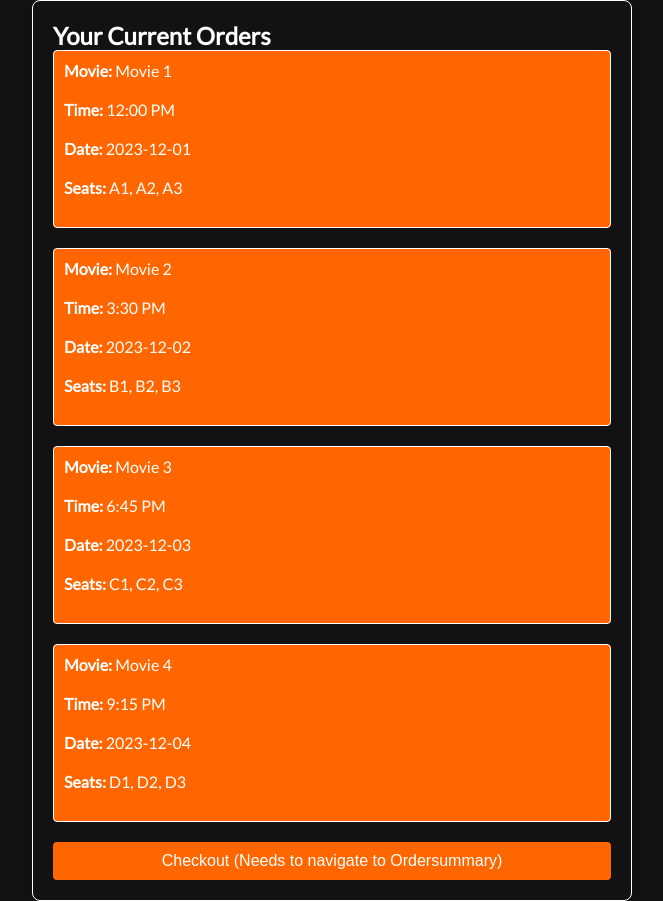
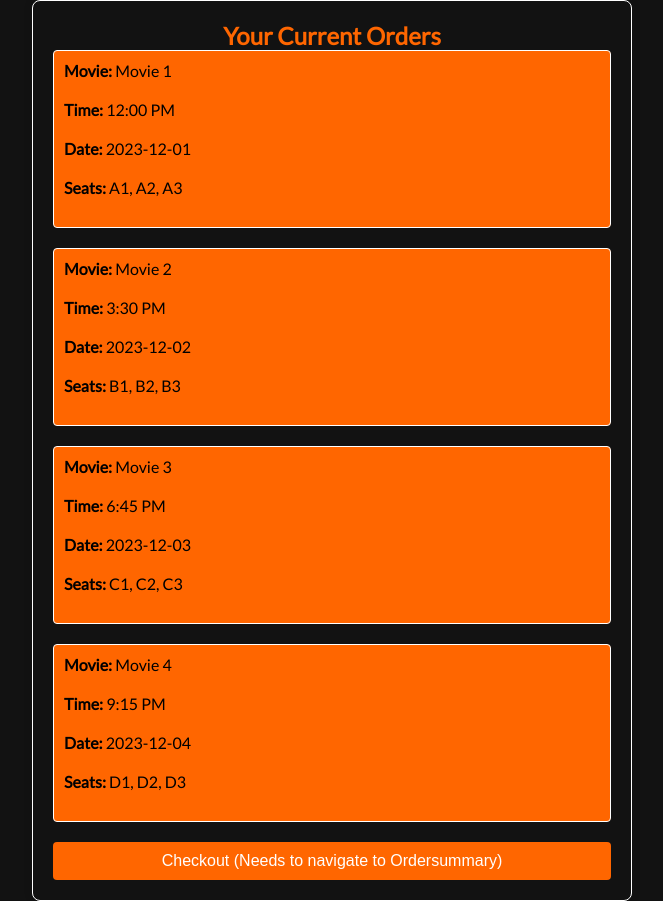
Before and after one commit to Cucumbercon/Cinema-Project, a React (Create React App) app in the folder web/: page /shoppingcart in a window 1280 px wide. Shown: the whole page, without its empty margins (308-971 px from the left). Built offline with nearby package versions, Linux system fonts and the light colour scheme; a web font is replaced by a local one.

Commit message:
Shopping cart and seat booking color

```diff
--- a/web/src/pages/Users/shoppingcart.css
+++ b/web/src/pages/Users/shoppingcart.css
@@ -9,6 +9,12 @@
     box-shadow: 0 0 10px rgba(0, 0, 0, 0.1);
   }
 
+  h2 {
+    text-align: center;
+    color: #ff6600;
+  }
+
+
   .empty-cart-message {
     text-align: center;
     color: #888;
@@ -17,6 +23,7 @@
   .cart-item {
     margin-bottom: 20px;
     padding: 10px;
+    color: #000000;
     border: 1px solid #ffffff;
     border-radius: 4px;
     background: #ff6600;
@@ -27,7 +34,7 @@
     width: 100%;
     padding: 10px;
     background-color: #ff6600;
-    color: #fff;
+    color: #000000;
     border: none;
     border-radius: 4px;
     cursor: pointer;
```
Also changed, not shown: 1 other file (tests, documents, lock files or other folders).
